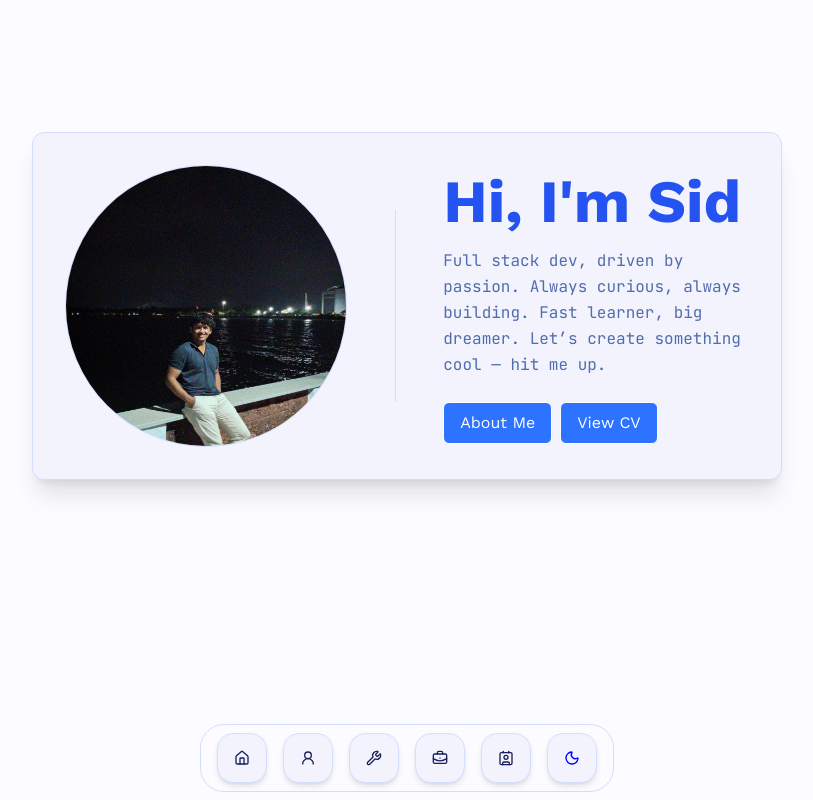
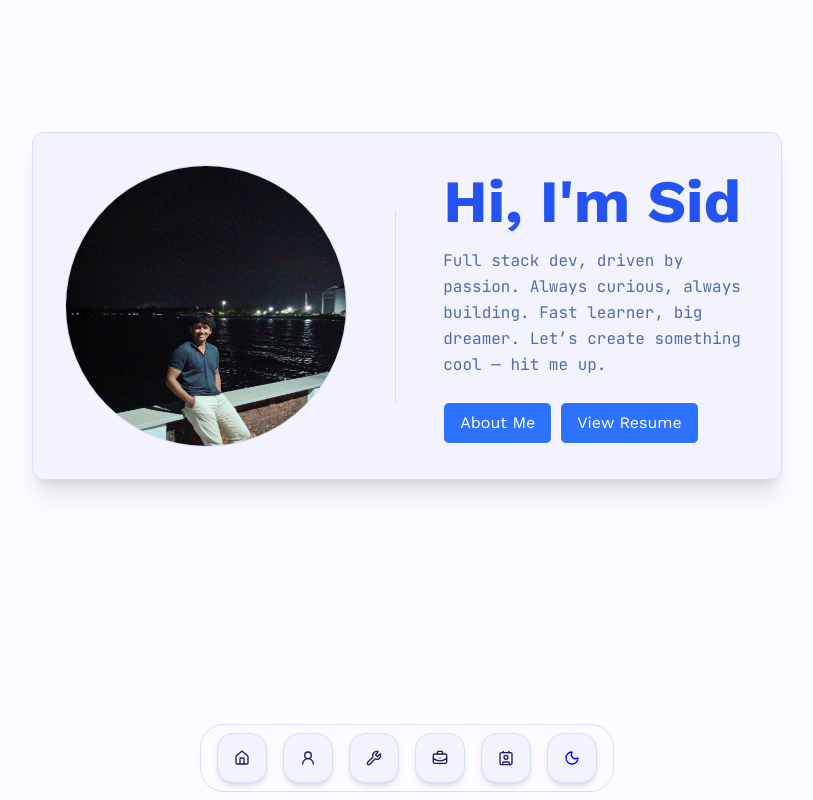
Before and after one commit to SIDDHAARTHAA/portfolio-website, a Next.js app: page / in a window 1280 px wide. Shown: the top 800 px of the page, without its empty margins (233-1046 px from the left). Built offline with nearby package versions, Linux system fonts and the light colour scheme.

Commit message:
Update HeroButtons.tsx

```diff
--- a/app/components/HeroButtons.tsx
+++ b/app/components/HeroButtons.tsx
@@ -11,9 +11,10 @@ export default function HeroButtons() {
             <button className="border cursor-pointer px-4 py-2 rounded-md transition-colors ease-out duration-500" onClick={() => scrollToSection('aboutme')}>About Me</button>
             {/* <button className="border cursor-pointer px-4 py-2 rounded-md transition-colors ease-out duration-500">Download CV</button> */}
             <a href="/resume.pdf" target="_blank" rel="noopener noreferrer">
-                <button className="border cursor-pointer px-4 py-2 rounded-md transition-colors ease-out duration-500">View CV</button>
+                <button className="border cursor-pointer px-4 py-2 rounded-md transition-colors ease-out duration-500">View Resume</button>
             </a>
         </div>
     )
 
+
 }
```
